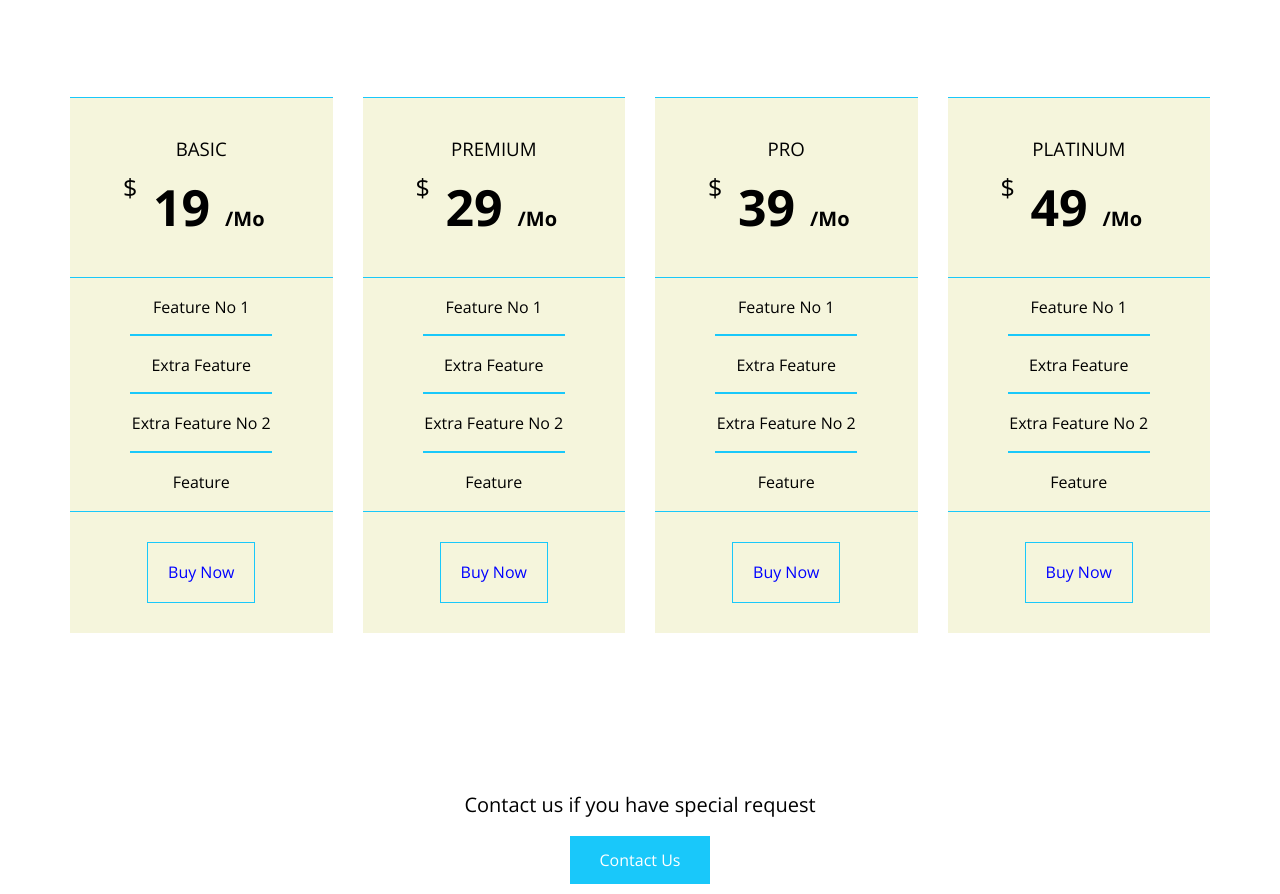
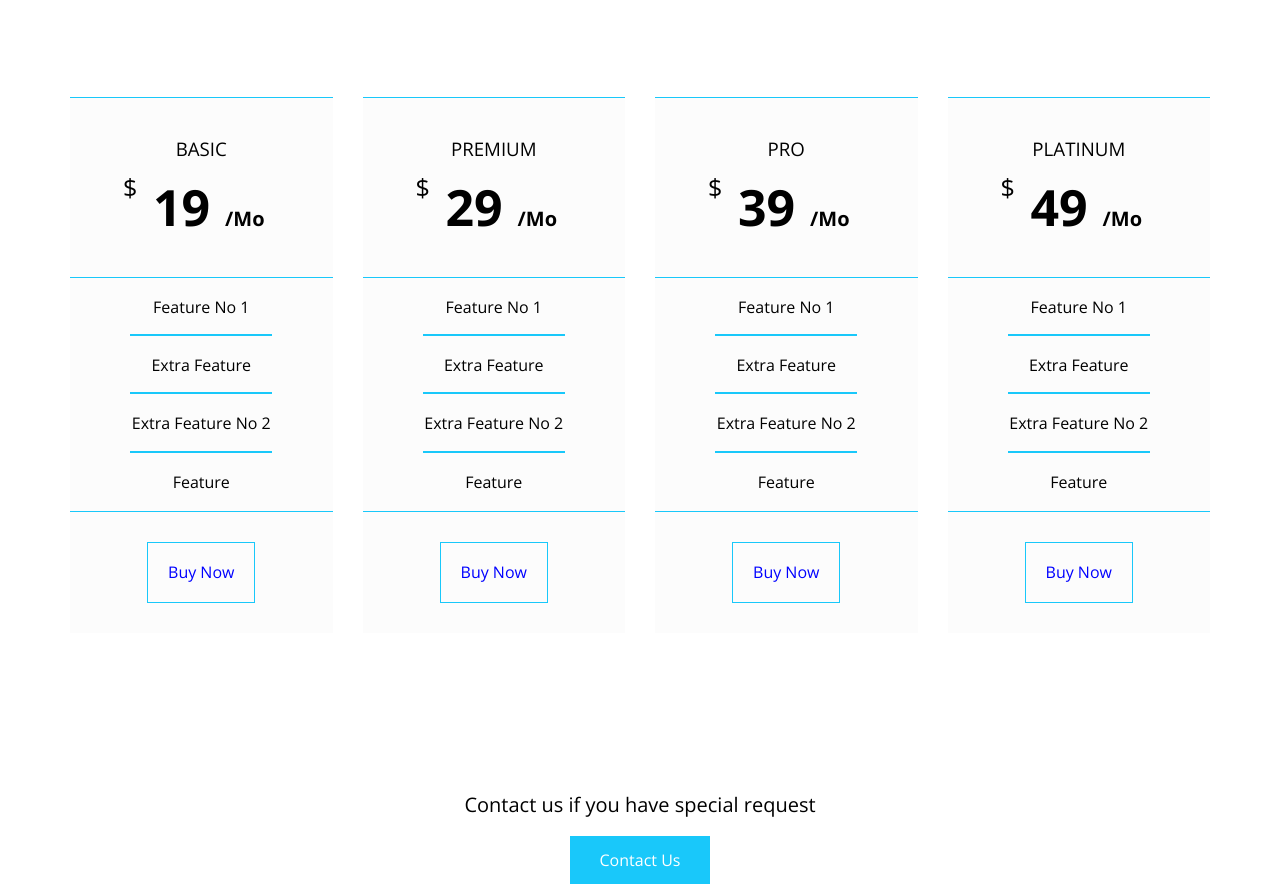
Before and after one commit to Safeya-Yasien/Kasper, a plain HTML site: page index.html in a window 1280 px wide. Shown: the part 6532-7426 px from the top of the page. Drawn offline with nearby package versions, Linux system fonts and the light colour scheme; a web font is replaced by a local one.

Commit message:
update pricing col color

```diff
--- a/css/style.css
+++ b/css/style.css
@@ -806,7 +806,7 @@ main ul li.active {
 
 .pricing .columns .col {
   text-align: center;
-  background-color: beige;
+  background-color: #fcfcfc;
 }
 
 .pricing .columns .col .head {
```
